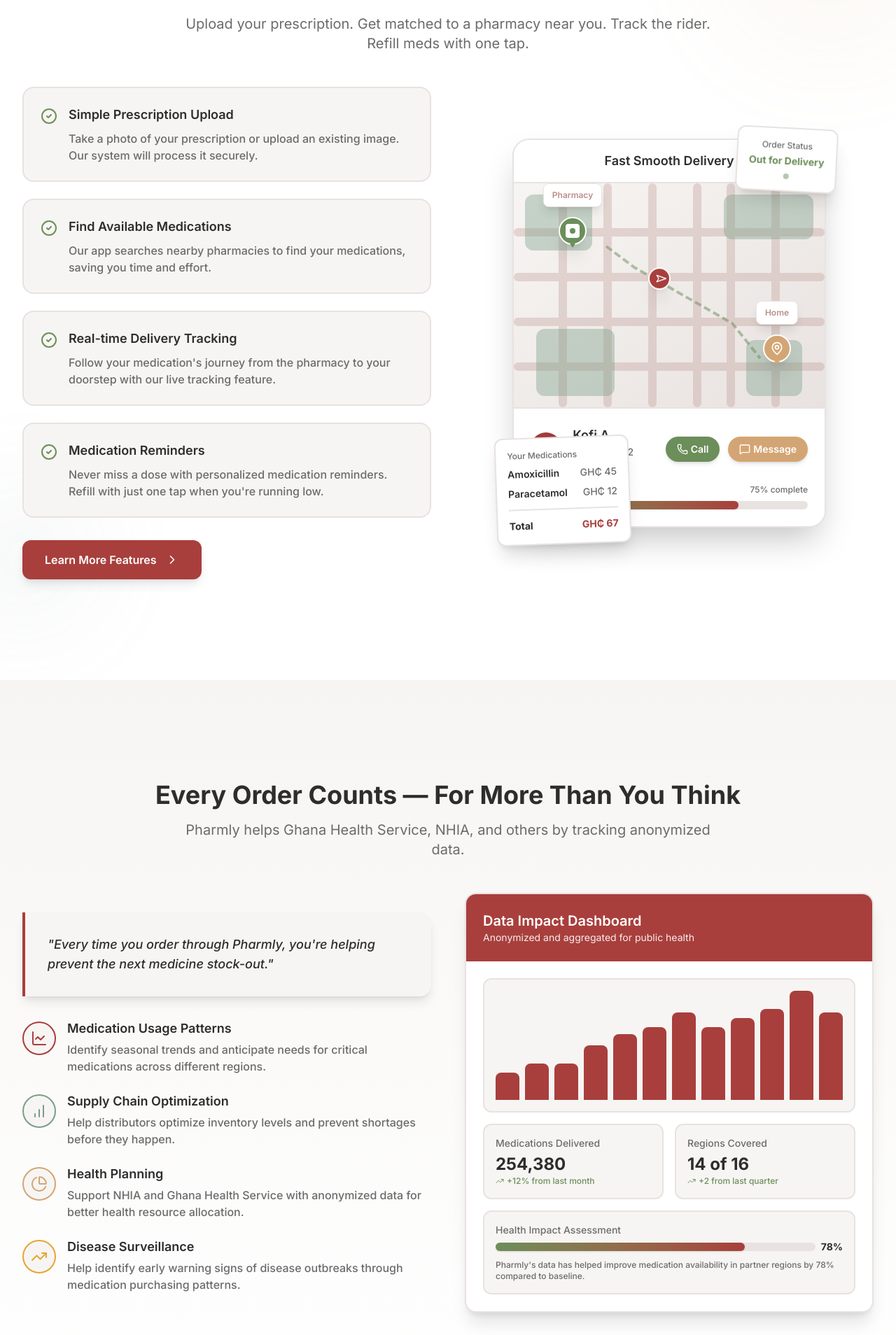
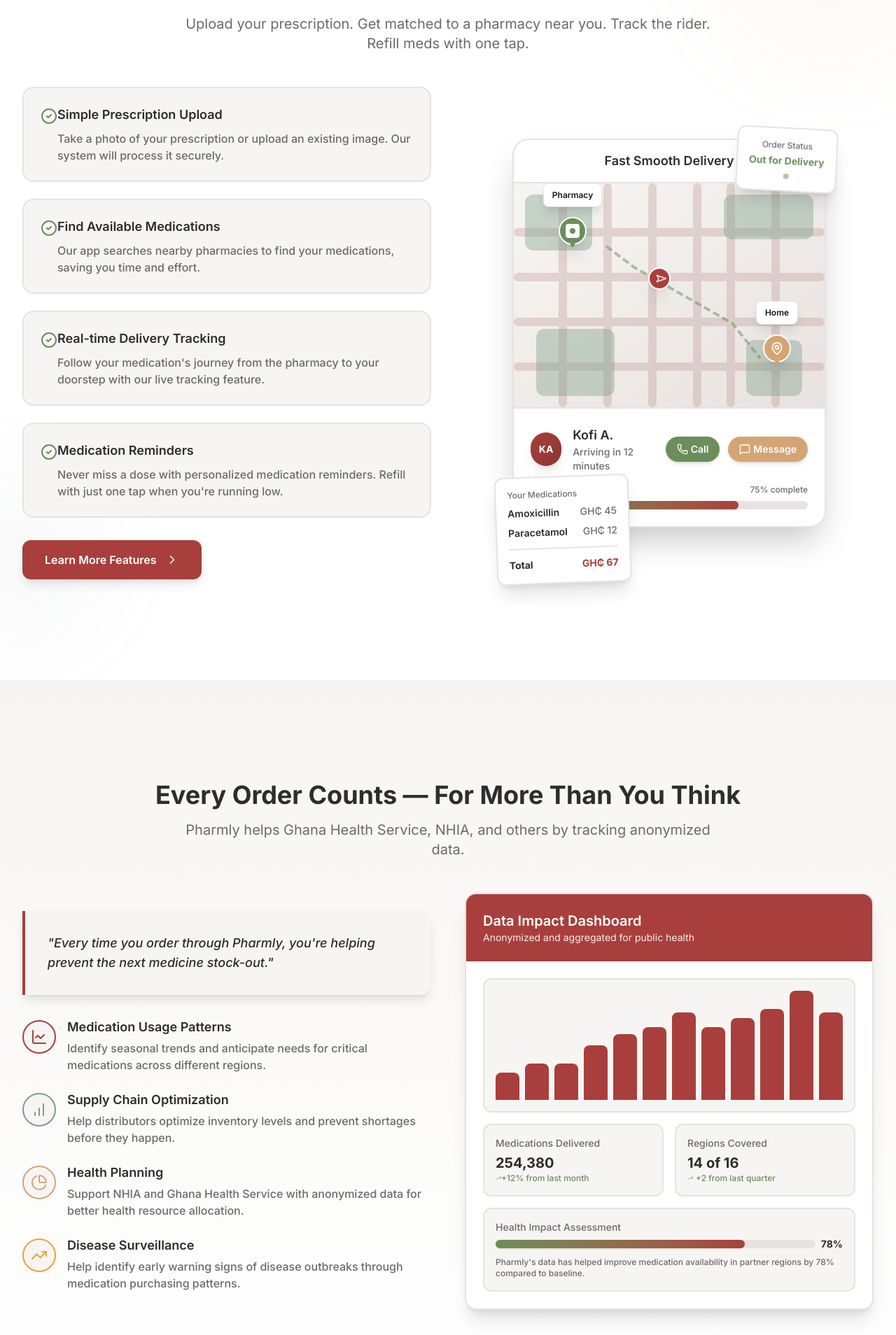
Before and after one commit to Korkoe27/pharmly-landing-page, a Next.js app: page / in a window 1280 px wide. Shown: the part 3092-5000 px from the top of the page at 70% size. Built offline with nearby package versions, Linux system fonts and the light colour scheme.

Commit message:
fix(ui): adjusted values in map section

```diff
--- a/src/components/AppPreview.tsx
+++ b/src/components/AppPreview.tsx
@@ -9,7 +9,7 @@ const AppPreview = () => {
         <div className="absolute bottom-12 -left-24 w-64 h-64 bg-[#7B9E87] rounded-full blur-3xl"></div>
       </div>
 
-      <div className="max-w-7xl mx-auto px-4 sm:px-6 lg:px-8 relative z-10">
+      <div className="max-w-7xl mx-auto px-10 sm:px-6 lg:px-8 relative z-10">
         <div className="text-center mb-12">
           <h2 className="text-3xl md:text-4xl font-bold text-[#2D2D2D]">Built for Ghana. Built for Ease.</h2>
           <p className="mt-4 text-xl text-[#6B6B6B] max-w-3xl mx-auto">
@@ -17,7 +17,7 @@ const AppPreview = () => {
           </p>
         </div>
 
-        <div className="grid md:grid-cols-2 gap-12 items-center">
+        <div className="flex flex-col md:grid md:grid-cols-2 gap-12 items-center">
           <div className="order-2 md:order-1">
             <div className="space-y-6">
               <div className="bg-[#F7F5F3] rounded-2xl p-6 border-2 border-[#E8E2E0] transition-all duration-300 hover:shadow-lg hover:border-[#A83F3C]">
@@ -25,7 +25,7 @@ const AppPreview = () => {
                   <div className="flex-shrink-0 mt-1">
                     <CheckCircle2 className="h-6 w-6 text-[#6B8E5A]" />
                   </div>
-                  <div className="ml-4">
+                  <div className="mx-auto">
                     <h3 className="text-lg font-semibold text-[#2D2D2D]">Simple Prescription Upload</h3>
                     <p className="mt-2 text-[#6B6B6B] font-medium">
                       Take a photo of your prescription or upload an existing image. Our system will process it securely.
@@ -39,7 +39,7 @@ const AppPreview = () => {
                   <div className="flex-shrink-0 mt-1">
                     <CheckCircle2 className="h-6 w-6 text-[#6B8E5A]" />
                   </div>
-                  <div className="ml-4">
+                  <div className="mx-auto">
                     <h3 className="text-lg font-semibold text-[#2D2D2D]">Find Available Medications</h3>
                     <p className="mt-2 text-[#6B6B6B] font-medium">
                       Our app searches nearby pharmacies to find your medications, saving you time and effort.
@@ -53,7 +53,7 @@ const AppPreview = () => {
                   <div className="flex-shrink-0 mt-1">
                     <CheckCircle2 className="h-6 w-6 text-[#6B8E5A]" />
                   </div>
-                  <div className="ml-4">
+                  <div className="mx-auto">
                     <h3 className="text-lg font-semibold text-[#2D2D2D]">Real-time Delivery Tracking</h3>
                     <p className="mt-2 text-[#6B6B6B] font-medium">
                       Follow your medication's journey from the pharmacy to your doorstep with our live tracking feature.
@@ -67,7 +67,7 @@ const AppPreview = () => {
                   <div className="flex-shrink-0 mt-1">
                     <CheckCircle2 className="h-6 w-6 text-[#6B8E5A]" />
                   </div>
-                  <div className="ml-4">
+                  <div className="mx-auto">
                     <h3 className="text-lg font-semibold text-[#2D2D2D]">Medication Reminders</h3>
                     <p className="mt-2 text-[#6B6B6B] font-medium">
                       Never miss a dose with personalized medication reminders. Refill with just one tap when you're running low.
@@ -149,14 +149,14 @@ const AppPreview = () => {
                   {/* Pharmacy Pin */}
                   <div className="absolute top-12 left-16">
                     <div className="relative">
-                      <div className="w-10 h-10 bg-[#6B8E5A] rounded-full flex items-center justify-center shadow-xl border-2 border-white">
+                      <div className="w-5 h-5 lg:w-10 lg:h-10 bg-[#6B8E5A] rounded-full flex items-center justify-center shadow-xl border-2 border-white">
                         <div className="w-5 h-5 bg-white rounded-sm flex items-center justify-center">
                           <div className="w-2 h-2 bg-[#6B8E5A] rounded-full"></div>
                         </div>
                       </div>
                       <div className="absolute -bottom-1 left-1/2 transform -translate-x-1/2 w-0 h-0 border-l-4 border-r-4 border-t-6 border-transparent border-t-[#6B8E5A]"></div>
                       {/* Pharmacy Label */}
-                      <div className="absolute -top-12 left-1/2 transform -translate-x-1/2 bg-white px-3 py-2 rounded-lg shadow-lg text-xs font-semibold whitespace-nowrap border border-[#E8E2E0]">
+                      <div className="absolute -top-12 left-1/2 transform -translate-x-1/2 bg-white text-[#0D1821] px-3 py-2 rounded-lg shadow-lg text-xs font-semibold whitespace-nowrap border border-[#E8E2E0]">
                         Pharmacy
                       </div>
                     </div>
@@ -179,7 +179,7 @@ const AppPreview = () => {
                       </div>
                       <div className="absolute -bottom-1 left-1/2 transform -translate-x-1/2 w-0 h-0 border-l-4 border-r-4 border-t-6 border-transparent border-t-[#D4A574]"></div>
                       {/* Home Label */}
-                      <div className="absolute -top-12 left-1/2 transform -translate-x-1/2 bg-white px-3 py-2 rounded-lg shadow-lg text-xs font-semibold whitespace-nowrap border border-[#E8E2E0]">
+                      <div className="absolute -top-12 left-1/2 transform -translate-x-1/2 bg-white text-[#0D1821] px-3 py-2 rounded-lg shadow-lg text-xs font-semibold whitespace-nowrap border border-[#E8E2E0]">
                         Home
                       </div>
                     </div>
@@ -225,7 +225,7 @@ const AppPreview = () => {
               </div>
 
               {/* Floating Status Card */}
-              <div className="absolute -top-4 -right-4 bg-white rounded-xl shadow-xl p-4 border-2 border-[#E8E2E0] transform rotate-3">
+              <div className="absolute lg:-top-4 -top-12 -right-2 lg:-right-4 bg-white lg:bg-white rounded-xl shadow-xl md:p-4 p-2 border-2 border-[#E8E2E0] transform rotate-3">
                 <div className="text-center">
                   <div className="text-xs text-[#6B6B6B] font-medium mb-1">Order Status</div>
                   <div className="text-sm font-bold text-[#6B8E5A]">Out for Delivery</div>
@@ -236,7 +236,7 @@ const AppPreview = () => {
               </div>
 
               {/* Floating Medication Card */}
-              <div className="absolute -bottom-6 -left-6 bg-white rounded-xl shadow-xl p-4 border-2 border-[#E8E2E0] transform -rotate-2 w-48">
+              <div className="absolute -bottom-20 lg:-left-6 bg-white rounded-xl shadow-xl p-4 border-2 border-[#E8E2E0] transform -rotate-2 w-44 lg:w-48">
                 <div className="text-xs text-[#6B6B6B] font-medium mb-2">Your Medications</div>
                 <div className="space-y-2">
                   <div className="flex justify-between text-sm">
--- a/src/components/DataPurpose.tsx
+++ b/src/components/DataPurpose.tsx
@@ -104,16 +104,16 @@ const DataPurpose = () => {
               <div className="grid grid-cols-2 gap-4 mb-4">
                 <div className="bg-[#F7F5F3] rounded-xl p-4 border-2 border-[#E8E2E0]">
                   <div className="text-sm text-[#6B6B6B] font-medium mb-1">Medications Delivered</div>
-                  <div className="text-2xl font-bold text-[#2D2D2D]">254,380</div>
+                  <div className="text-xl font-bold text-[#2D2D2D]">254,380</div>
                   <div className="flex items-center text-xs text-[#6B8E5A] font-medium">
-                    <TrendingUp className="h-3 w-3 mr-1" /> +12% from last month
+                    <TrendingUp className="h-2 w-2" /> +12% from last month
                   </div>
                 </div>
                 <div className="bg-[#F7F5F3] rounded-xl p-4 border-2 border-[#E8E2E0]">
                   <div className="text-sm text-[#6B6B6B] font-medium mb-1">Regions Covered</div>
-                  <div className="text-2xl font-bold text-[#2D2D2D]">14 of 16</div>
+                  <div className="text-xl font-bold text-[#2D2D2D]">14 of 16</div>
                   <div className="flex items-center text-xs text-[#6B8E5A] font-medium">
-                    <TrendingUp className="h-3 w-3 mr-1" /> +2 from last quarter
+                    <TrendingUp className="h-2 w-2 mr-1" /> +2 from last quarter
                   </div>
                 </div>
               </div>
--- a/src/components/WaitingList.tsx
+++ b/src/components/WaitingList.tsx
@@ -123,7 +123,7 @@ const WaitlistSection: React.FC = () => {
   if (isSubmitted) {
     return (
       <div  id="beta-test" className="py-12 sm:py-16 md:py-20 lg:py-36 bg-gradient-to-br from-[#F7F5F3] to-white min-h-screen flex items-center">
-        <div className="max-w-4xl mx-auto px-10 sm:px-6 lg:px-8 w-full">
+        <div className="max-w-7xl mx-auto px-10 sm:px-6 lg:px-8 w-full">
           <div className="bg-white rounded-2xl sm:rounded-3xl shadow-xl sm:shadow-2xl p-6 sm:p-8 md:p-10 lg:p-12 border-2 border-[#E8E2E0]">
             <div className="w-16 h-16 sm:w-20 sm:h-20 bg-[#6B8E5A] rounded-full flex items-center justify-center mx-auto mb-4 sm:mb-6">
               <CheckCircle2 className="h-8 w-8 sm:h-10 sm:w-10 text-white" />
@@ -179,7 +179,7 @@ const WaitlistSection: React.FC = () => {
 
   return (
     <section className="py-12 sm:py-16 md:py-20 lg:py-24 bg-gradient-to-br from-[#F7F5F3] to-white">
-      <div className="max-w-6xl mx-auto px-4 sm:px-6 lg:px-8">
+      <div className="max-w-7xl mx-auto px-10 sm:px-6 lg:px-8">
         <div className="text-center mb-8 sm:mb-10 lg:mb-12">
           <div className="inline-flex items-center px-4 sm:px-6 py-2 sm:py-3 bg-[#A83F3C] bg-opacity-10 rounded-full text-white text-xs sm:text-sm font-medium mb-4 sm:mb-6 backdrop-blur-sm border border-[#A83F3C] border-opacity-20">
             <span className="w-2 h-2 text-white bg-white rounded-full mr-2 sm:mr-3 animate-pulse"></span>
```
